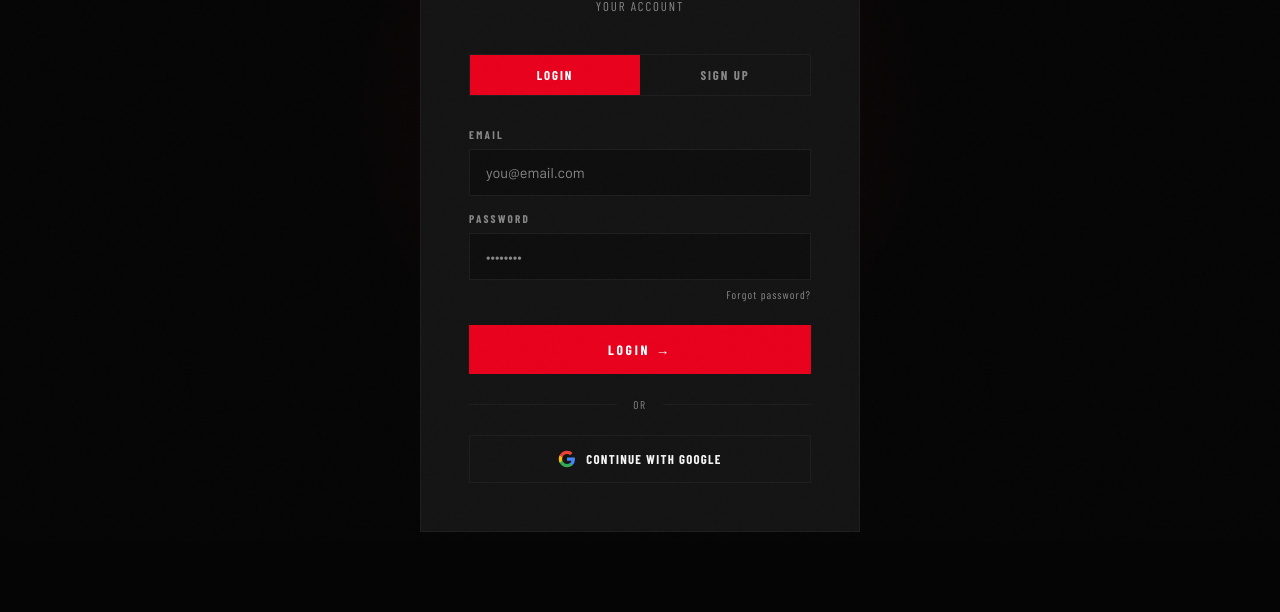
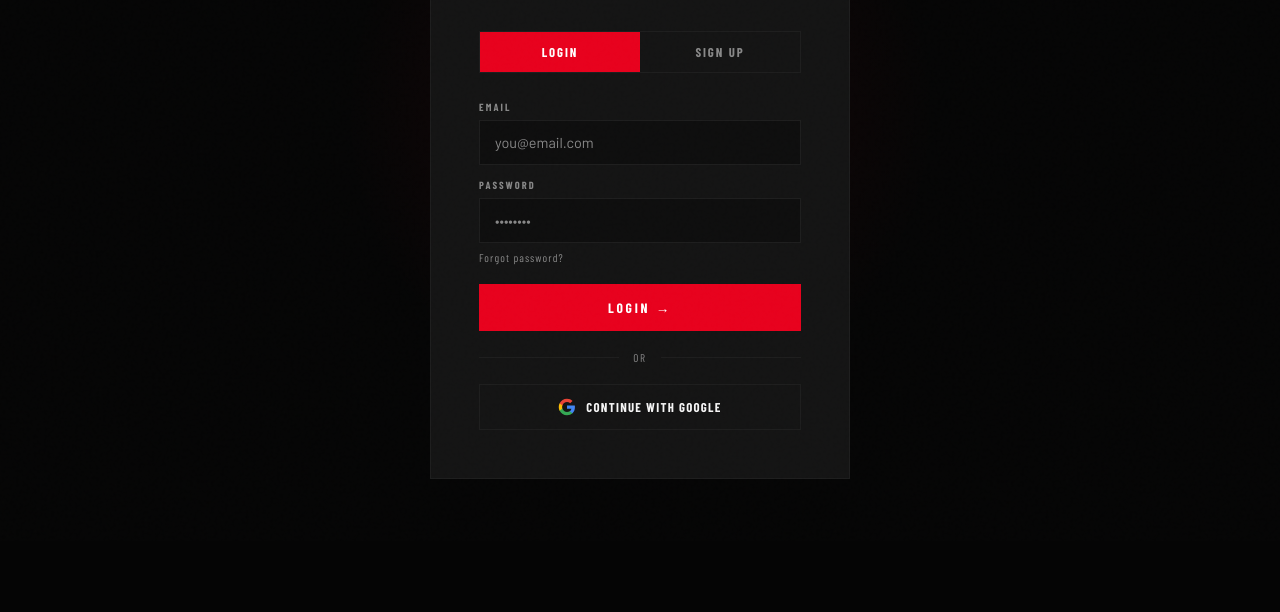
Before and after one commit to matrixguy69/nexosells, a plain HTML site: page login.html in a window 1280 px wide. Shown: the part 259-871 px from the top of the page. After the commit the page ends 800 px from the top, so only its background shows below. Drawn offline with nearby package versions, Linux system fonts and the light colour scheme; a web font is replaced by a local one.

Commit message:
Update login.html

```diff
--- a/login.html
+++ b/login.html
@@ -7,190 +7,38 @@
   <link rel="stylesheet" href="style.css">
   <style>
     body { padding-top: 72px; min-height: 100vh; display: flex; flex-direction: column; }
-    .auth-page {
-      flex: 1;
-      display: flex;
-      align-items: center;
-      justify-content: center;
-      padding: 80px 24px;
-      position: relative;
-    }
-    .auth-page::before {
-      content: '';
-      position: absolute;
-      top: 0; left: 50%;
-      transform: translateX(-50%);
-      width: 600px; height: 600px;
-      background: radial-gradient(circle, rgba(232,0,29,0.1) 0%, transparent 70%);
-      pointer-events: none;
-    }
-    .auth-box {
-      width: 100%;
-      max-width: 440px;
-      background: var(--card);
-      border: 1px solid var(--border);
-      padding: 48px;
-      position: relative;
-    }
-    .auth-logo {
-      font-family: var(--font-display);
-      font-size: 2.5rem;
-      text-align: center;
-      margin-bottom: 8px;
-      letter-spacing: 0.05em;
-    }
+    .auth-page { flex: 1; display: flex; align-items: center; justify-content: center; padding: 60px 24px; position: relative; }
+    .auth-page::before { content: ''; position: absolute; top: 0; left: 50%; transform: translateX(-50%); width: 600px; height: 600px; background: radial-gradient(circle, rgba(232,0,29,0.08) 0%, transparent 70%); pointer-events: none; }
+    .auth-box { width: 100%; max-width: 420px; background: var(--card); border: 1px solid var(--border); padding: 48px; position: relative; z-index: 1; }
+    .auth-logo { font-family: var(--font-display); font-size: 2.5rem; text-align: center; margin-bottom: 6px; letter-spacing: 0.05em; }
     .auth-logo span { color: var(--red); }
-    .auth-tagline {
-      text-align: center;
-      color: var(--dim);
-      font-size: 0.8rem;
-      font-family: var(--font-ui);
-      letter-spacing: 0.15em;
-      text-transform: uppercase;
-      margin-bottom: 40px;
-    }
-
-    .auth-tabs {
-      display: grid;
-      grid-template-columns: 1fr 1fr;
-      border: 1px solid var(--border);
-      margin-bottom: 32px;
-    }
-    .auth-tab {
-      padding: 12px;
-      background: none;
-      border: none;
-      color: var(--dim);
-      font-family: var(--font-ui);
-      font-size: 0.8rem;
-      font-weight: 700;
-      letter-spacing: 0.15em;
-      text-transform: uppercase;
-      cursor: pointer;
-      transition: all 0.2s;
-    }
-    .auth-tab.active {
-      background: var(--red);
-      color: white;
-    }
-
+    .auth-tagline { text-align: center; color: var(--dim); font-size: 0.8rem; font-family: var(--font-ui); letter-spacing: 0.15em; text-transform: uppercase; margin-bottom: 36px; }
+    .auth-tabs { display: grid; grid-template-columns: 1fr 1fr; border: 1px solid var(--border); margin-bottom: 28px; }
+    .auth-tab { padding: 12px; background: none; border: none; color: var(--dim); font-family: var(--font-ui); font-size: 0.8rem; font-weight: 700; letter-spacing: 0.15em; text-transform: uppercase; cursor: pointer; transition: all 0.2s; }
+    .auth-tab.active { background: var(--red); color: white; }
     .auth-form { display: none; }
     .auth-form.active { display: block; }
-
-    .auth-field { margin-bottom: 16px; }
-    .auth-label {
-      display: block;
-      font-family: var(--font-ui);
-      font-size: 0.7rem;
-      font-weight: 700;
-      letter-spacing: 0.2em;
-      text-transform: uppercase;
-      color: var(--dim);
-      margin-bottom: 8px;
-    }
-    .auth-input {
-      width: 100%;
-      background: var(--dark);
-      border: 1px solid var(--border);
-      color: var(--white);
-      font-family: var(--font-body);
-      font-size: 0.9rem;
-      padding: 14px 16px;
-      outline: none;
-      transition: border-color 0.2s;
-    }
+    .auth-field { margin-bottom: 14px; }
+    .auth-label { display: block; font-family: var(--font-ui); font-size: 0.65rem; font-weight: 700; letter-spacing: 0.2em; text-transform: uppercase; color: var(--dim); margin-bottom: 7px; }
+    .auth-input { width: 100%; background: var(--dark); border: 1px solid var(--border); color: var(--white); font-family: var(--font-body); font-size: 0.9rem; padding: 13px 15px; outline: none; transition: border-color 0.2s; }
     .auth-input:focus { border-color: var(--red); }
     .auth-input::placeholder { color: var(--dim); }
-
-    .auth-btn {
-      width: 100%;
-      padding: 16px;
-      background: var(--red);
-      border: none;
-      color: white;
-      font-family: var(--font-ui);
-      font-size: 0.85rem;
-      font-weight: 700;
-      letter-spacing: 0.2em;
-      text-transform: uppercase;
-      cursor: pointer;
-      transition: all 0.2s;
-      margin-top: 8px;
-    }
+    .auth-btn { width: 100%; padding: 15px; background: var(--red); border: none; color: white; font-family: var(--font-ui); font-size: 0.85rem; font-weight: 700; letter-spacing: 0.2em; text-transform: uppercase; cursor: pointer; transition: all 0.2s; margin-top: 6px; }
     .auth-btn:hover { background: var(--red-hot); }
     .auth-btn:disabled { background: var(--border); cursor: not-allowed; }
-
-    .auth-divider {
-      display: flex;
-      align-items: center;
-      gap: 16px;
-      margin: 24px 0;
-      color: var(--dim);
-      font-family: var(--font-ui);
-      font-size: 0.7rem;
-      letter-spacing: 0.15em;
-    }
-    .auth-divider::before, .auth-divider::after {
-      content: '';
-      flex: 1;
-      height: 1px;
-      background: var(--border);
-    }
-
-    .google-btn {
-      width: 100%;
-      padding: 14px;
-      background: none;
-      border: 1px solid var(--border);
-      color: var(--white);
-      font-family: var(--font-ui);
-      font-size: 0.8rem;
-      font-weight: 700;
-      letter-spacing: 0.1em;
-      text-transform: uppercase;
-      cursor: pointer;
-      transition: border-color 0.2s;
-      display: flex;
-      align-items: center;
-      justify-content: center;
-      gap: 10px;
-    }
+    .auth-divider { display: flex; align-items: center; gap: 14px; margin: 20px 0; color: var(--dim); font-family: var(--font-ui); font-size: 0.7rem; letter-spacing: 0.15em; }
+    .auth-divider::before, .auth-divider::after { content: ''; flex: 1; height: 1px; background: var(--border); }
+    .google-btn { width: 100%; padding: 13px; background: none; border: 1px solid var(--border); color: var(--white); font-family: var(--font-ui); font-size: 0.8rem; font-weight: 700; letter-spacing: 0.1em; text-transform: uppercase; cursor: pointer; transition: border-color 0.2s; display: flex; align-items: center; justify-content: center; gap: 10px; }
     .google-btn:hover { border-color: var(--dim); }
-
-    .auth-error {
-      background: rgba(232,0,29,0.1);
-      border: 1px solid rgba(232,0,29,0.3);
-      color: var(--red);
-      font-family: var(--font-ui);
-      font-size: 0.75rem;
-      letter-spacing: 0.08em;
-      padding: 12px 16px;
-      margin-bottom: 16px;
-      display: none;
-    }
-    .auth-success {
-      text-align: center;
-      padding: 20px;
-    }
-    .auth-success h3 { font-family: var(--font-display); font-size: 2rem; color: var(--red); margin-bottom: 8px; }
-    .auth-success p { color: var(--dim); font-size: 0.9rem; }
-
-    .forgot-link {
-      display: block;
-      text-align: right;
-      color: var(--dim);
-      font-family: var(--font-ui);
-      font-size: 0.7rem;
-      letter-spacing: 0.1em;
-      text-decoration: none;
-      margin-top: 8px;
-      transition: color 0.2s;
-    }
+    .auth-error { background: rgba(232,0,29,0.08); border: 1px solid rgba(232,0,29,0.25); color: var(--red); font-family: var(--font-ui); font-size: 0.75rem; letter-spacing: 0.08em; padding: 12px 15px; margin-bottom: 16px; display: none; }
+    .auth-success-msg { text-align: center; padding: 24px 0; }
+    .auth-success-msg h3 { font-family: var(--font-display); font-size: 2rem; color: var(--red); margin-bottom: 10px; }
+    .auth-success-msg p { color: var(--dim); font-size: 0.9rem; line-height: 1.7; }
+    .forgot-link { display: block; text-align: right; color: var(--dim); font-family: var(--font-ui); font-size: 0.7rem; letter-spacing: 0.1em; text-decoration: none; margin-top: 8px; cursor: pointer; transition: color 0.2s; background: none; border: none; }
     .forgot-link:hover { color: var(--red); }
   </style>
 </head>
 <body>
-
 <nav>
   <a href="index.html" class="nav-logo">NEXO<span>.</span></a>
   <ul class="nav-links">
@@ -210,11 +58,8 @@
 <div class="menu-overlay"></div>
 <div class="side-menu">
   <button class="menu-close">✕</button>
-  <a href="index.html">Home</a>
-  <a href="products.html">Shop</a>
-  <a href="faq.html">FAQ</a>
-  <a href="contact.html">Contact</a>
-  <a href="cart.html">Bag</a>
+  <a href="index.html">Home</a><a href="products.html">Shop</a>
+  <a href="faq.html">FAQ</a><a href="contact.html">Contact</a><a href="cart.html">Bag</a>
 </div>
 
 <div class="auth-page">
@@ -223,8 +68,8 @@
     <p class="auth-tagline">Your Account</p>
 
     <div class="auth-tabs">
-      <button class="auth-tab active" onclick="switchTab('login')">Login</button>
-      <button class="auth-tab" onclick="switchTab('signup')">Sign Up</button>
+      <button class="auth-tab active" id="tabLogin" onclick="switchTab('login')">Login</button>
+      <button class="auth-tab" id="tabSignup" onclick="switchTab('signup')">Sign Up</button>
     </div>
 
     <div class="auth-error" id="authError"></div>
@@ -238,10 +83,9 @@
       <div class="auth-field">
         <label class="auth-label">Password</label>
         <input type="password" class="auth-input" id="loginPassword" placeholder="••••••••">
-        <a href="#" class="forgot-link" onclick="forgotPassword()">Forgot password?</a>
+        <button class="forgot-link" onclick="forgotPassword()">Forgot password?</button>
       </div>
-      <button class="auth-btn" onclick="login()">LOGIN →</button>
-
+      <button class="auth-btn" id="loginBtn" onclick="login()">LOGIN →</button>
       <div class="auth-divider">OR</div>
       <button class="google-btn" onclick="googleLogin()">
         <svg width="18" height="18" viewBox="0 0 24 24"><path fill="#4285F4" d="M22.56 12.25c0-.78-.07-1.53-.2-2.25H12v4.26h5.92c-.26 1.37-1.04 2.53-2.21 3.31v2.77h3.57c2.08-1.92 3.28-4.74 3.28-8.09z"/><path fill="#34A853" d="M12 23c2.97 0 5.46-.98 7.28-2.66l-3.57-2.77c-.98.66-2.23 1.06-3.71 1.06-2.86 0-5.29-1.93-6.16-4.53H2.18v2.84C3.99 20.53 7.7 23 12 23z"/><path fill="#FBBC05" d="M5.84 14.09c-.22-.66-.35-1.36-.35-2.09s.13-1.43.35-2.09V7.07H2.18C1.43 8.55 1 10.22 1 12s.43 3.45 1.18 4.93l2.85-2.22.81-.62z"/><path fill="#EA4335" d="M12 5.38c1.62 0 3.06.56 4.21 1.64l3.15-3.15C17.45 2.09 14.97 1 12 1 7.7 1 3.99 3.47 2.18 7.07l3.66 2.84c.87-2.6 3.3-4.53 6.16-4.53z"/></svg>
@@ -263,34 +107,37 @@
         <label class="auth-label">Password</label>
         <input type="password" class="auth-input" id="signupPassword" placeholder="Min. 8 characters">
       </div>
-      <button class="auth-btn" onclick="signup()">CREATE ACCOUNT →</button>
-
+      <button class="auth-btn" id="signupBtn" onclick="signup()">CREATE ACCOUNT →</button>
       <div class="auth-divider">OR</div>
       <button class="google-btn" onclick="googleLogin()">
         <svg width="18" height="18" viewBox="0 0 24 24"><path fill="#4285F4" d="M22.56 12.25c0-.78-.07-1.53-.2-2.25H12v4.26h5.92c-.26 1.37-1.04 2.53-2.21 3.31v2.77h3.57c2.08-1.92 3.28-4.74 3.28-8.09z"/><path fill="#34A853" d="M12 23c2.97 0 5.46-.98 7.28-2.66l-3.57-2.77c-.98.66-2.23 1.06-3.71 1.06-2.86 0-5.29-1.93-6.16-4.53H2.18v2.84C3.99 20.53 7.7 23 12 23z"/><path fill="#FBBC05" d="M5.84 14.09c-.22-.66-.35-1.36-.35-2.09s.13-1.43.35-2.09V7.07H2.18C1.43 8.55 1 10.22 1 12s.43 3.45 1.18 4.93l2.85-2.22.81-.62z"/><path fill="#EA4335" d="M12 5.38c1.62 0 3.06.56 4.21 1.64l3.15-3.15C17.45 2.09 14.97 1 12 1 7.7 1 3.99 3.47 2.18 7.07l3.66 2.84c.87-2.6 3.3-4.53 6.16-4.53z"/></svg>
         Continue with Google
       </button>
     </div>
-
   </div>
 </div>
 
-<!-- Supabase SDK -->
 <script src="https://cdn.jsdelivr.net/npm/@supabase/supabase-js@2"></script>
 <script src="main.js"></script>
+<script src="products-data.js"></script>
 <script src="supabase.js"></script>
 <script>
+  // If already logged in, redirect away
+  getCurrentUser().then(user => {
+    if (user) window.location.href = 'index.html';
+  });
+
   function switchTab(tab) {
-    document.querySelectorAll('.auth-tab').forEach((t,i) => t.classList.toggle('active', (i===0) === (tab==='login')));
     document.getElementById('loginForm').classList.toggle('active', tab === 'login');
     document.getElementById('signupForm').classList.toggle('active', tab === 'signup');
+    document.getElementById('tabLogin').classList.toggle('active', tab === 'login');
+    document.getElementById('tabSignup').classList.toggle('active', tab === 'signup');
     hideError();
   }
 
   function showError(msg) {
     const el = document.getElementById('authError');
-    el.textContent = msg;
-    el.style.display = 'block';
+    el.textContent = msg; el.style.display = 'block';
   }
   function hideError() {
     document.getElementById('authError').style.display = 'none';
@@ -301,13 +148,17 @@
     const pass = document.getElementById('loginPassword').value;
     if (!email || !pass) return showError('Enter your email and password.');
     hideError();
-
-    const btn = document.querySelector('#loginForm .auth-btn');
+    const btn = document.getElementById('loginBtn');
     btn.disabled = true; btn.textContent = 'Logging in...';
-
     const { error } = await supabase.auth.signInWithPassword({ email, password: pass });
-    if (error) { showError(error.message); btn.disabled = false; btn.textContent = 'LOGIN →'; }
-    else { window.location.href = 'index.html'; }
+    if (error) {
+      showError(error.message);
+      btn.disabled = false; btn.textContent = 'LOGIN →';
+    } else {
+      // redirect back or to home
+      const returnTo = new URLSearchParams(window.location.search).get('return') || 'index.html';
+      window.location.href = returnTo;
+    }
   }
 
   async function signup() {
@@ -317,41 +168,58 @@
     if (!name || !email || !pass) return showError('Fill in all fields.');
     if (pass.length < 8) return showError('Password must be at least 8 characters.');
     hideError();
-
-    const btn = document.querySelector('#signupForm .auth-btn');
+    const btn = document.getElementById('signupBtn');
     btn.disabled = true; btn.textContent = 'Creating account...';
-
-    const { error } = await supabase.auth.signUp({
+    const { data, error } = await supabase.auth.signUp({
       email, password: pass,
       options: { data: { full_name: name } }
     });
-
-    if (error) { showError(error.message); btn.disabled = false; btn.textContent = 'CREATE ACCOUNT →'; }
-    else {
-      document.querySelector('#signupForm').innerHTML = `
-        <div class="auth-success">
+    if (error) {
+      showError(error.message);
+      btn.disabled = false; btn.textContent = 'CREATE ACCOUNT →';
+    } else {
+      // Auto create profile
+      if (data.user) {
+        await supabase.from('profiles').upsert({ id: data.user.id, full_name: name });
+      }
+      document.getElementById('signupForm').innerHTML = `
+        <div class="auth-success-msg">
           <div style="font-size:2.5rem;margin-bottom:12px">🔥</div>
           <h3>YOU'RE IN!</h3>
-          <p>Check your email to confirm your account,<br>then come back and log in.</p>
+          <p>Check your email to confirm your account, then log in.</p>
+          <button class="auth-btn" style="margin-top:20px" onclick="switchTab('login')">GO TO LOGIN</button>
         </div>`;
     }
   }
 
   async function googleLogin() {
+    hideError();
     const { error } = await supabase.auth.signInWithOAuth({
       provider: 'google',
-      options: { redirectTo: window.location.origin + '/index.html' }
+      options: {
+        redirectTo: window.location.origin + '/index.html'
+      }
     });
-    if (error) showError(error.message);
+    if (error) showError('Google login failed: ' + error.message);
   }
 
   async function forgotPassword() {
     const email = document.getElementById('loginEmail').value.trim();
     if (!email) return showError('Enter your email address first.');
-    const { error } = await supabase.auth.resetPasswordForEmail(email);
+    const { error } = await supabase.auth.resetPasswordForEmail(email, {
+      redirectTo: window.location.origin + '/login.html'
+    });
     if (error) showError(error.message);
-    else showToast('Reset link sent to your email!');
+    else { hideError(); showToast('Password reset email sent!'); }
   }
+
+  // Enter key support
+  document.addEventListener('keydown', e => {
+    if (e.key === 'Enter') {
+      if (document.getElementById('loginForm').classList.contains('active')) login();
+      else signup();
+    }
+  });
 </script>
 </body>
 </html>
```
